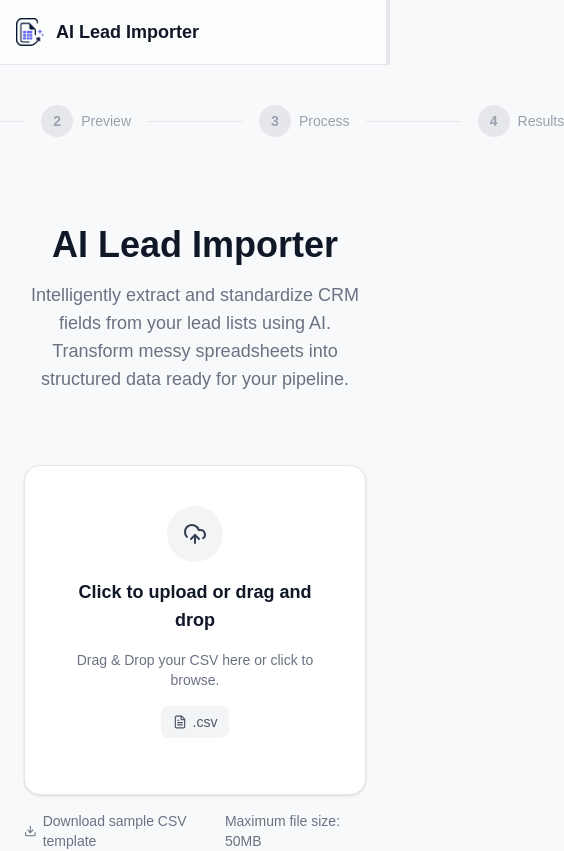
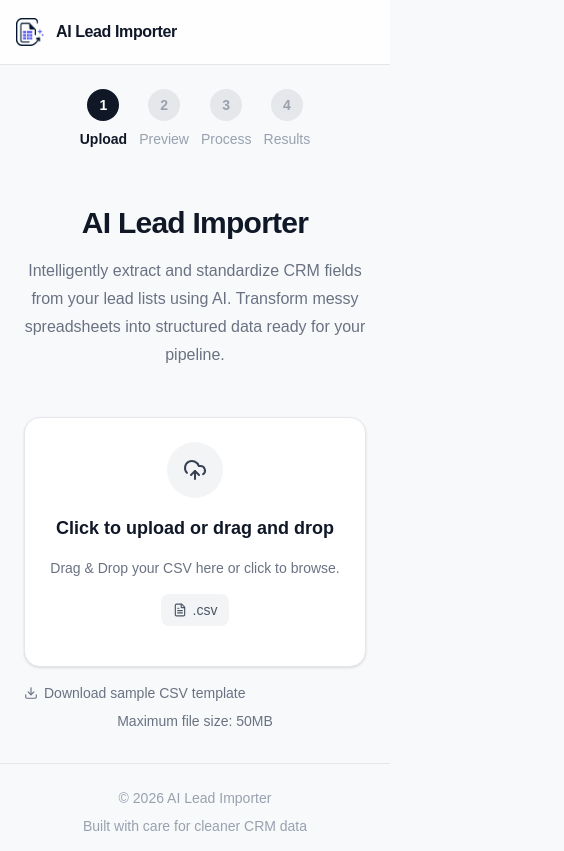
Before and after one commit to Shreyaakatiyar/AI_Lead_Importer, a Next.js app in the folder frontend/: page / in a window 390 px wide. Shown: the top 851 px of the page, 564 px wide, since content can reach past the window. Built offline with nearby package versions, Linux system fonts and the light colour scheme.

Commit message:
Add Responsiveness

```diff
--- a/frontend/app/globals.css
+++ b/frontend/app/globals.css
@@ -18,4 +18,5 @@ body {
   background: var(--background);
   color: var(--foreground);
   font-family: Arial, Helvetica, sans-serif;
+  overflow-x: hidden;
 }
--- a/frontend/app/page.tsx
+++ b/frontend/app/page.tsx
@@ -103,7 +103,7 @@ export default function Home() {
     <main className="flex min-h-screen w-full flex-col bg-background text-text">
       <Header />
       <Stepper currentStep={currentStep} />
-      <div className="mx-auto flex w-full max-w-7xl flex-1 flex-col px-6 py-12">
+      <div className="mx-auto flex w-full max-w-7xl flex-1 flex-col px-4 py-8 sm:px-6 sm:py-12 lg:px-8">
         <ResultStats
           processedRows={stats.processedRows}
           importedRows={stats.importedRows}
@@ -123,7 +123,7 @@ export default function Home() {
     <main className="min-h-screen bg-background text-text flex flex-col">
       <Header />
       <Stepper currentStep={currentStep} />
-      <div className="flex flex-1 flex-col items-center justify-center gap-8 px-6 py-12">
+      <div className="flex flex-1 flex-col items-center justify-center gap-6 px-4 py-8 sm:gap-8 sm:px-6 sm:py-12 lg:px-8">
         {previewRows.length > 0 ? (
           <PreviewTable
           rows={previewRows}
--- a/frontend/components/Header/Header.tsx
+++ b/frontend/components/Header/Header.tsx
@@ -2,16 +2,13 @@ import Logo from '@/public/Logo.png'
 import Image from 'next/image'
 
 export default function Header() {
-
   return (
-    <header className="w-full border-b border-gray-200 bg-white/60 backdrop-blur border-r-4">
-      <div className="mx-auto flex h-16 max-w-7xl items-center px-4 gap-3">
-        <Image
-          src={Logo}
-          alt="Picture of the author"
-          className='h-7 w-7'
-        />
-        <span className="text-lg font-extrabold text-gray-900">AI Lead Importer</span>
+    <header className="w-full border-b border-gray-200 bg-white/80 backdrop-blur">
+      <div className="mx-auto flex h-16 max-w-7xl items-center gap-3 px-4 sm:px-6 lg:px-8">
+        <Image src={Logo} alt="AI Lead Importer logo" className="h-7 w-7 shrink-0" />
+        <span className="text-base font-extrabold tracking-tight text-gray-900 sm:text-lg">
+          AI Lead Importer
+        </span>
       </div>
     </header>
   );
--- a/frontend/components/Hero/Hero.tsx
+++ b/frontend/components/Hero/Hero.tsx
@@ -1,8 +1,10 @@
 export default function Hero() {
   return (
-    <div className="mx-auto max-w-2xl text-center">
-      <h1 className="text-4xl font-bold text-gray-900">AI Lead Importer</h1>
-      <p className="mt-4 text-lg text-gray-500">
+    <div className="mx-auto max-w-2xl px-2 text-center sm:px-0">
+      <h1 className="text-3xl font-bold tracking-tight text-gray-900 sm:text-4xl lg:text-5xl">
+        AI Lead Importer
+      </h1>
+      <p className="mx-auto mt-4 max-w-xl text-base leading-7 text-gray-500 sm:text-lg">
         Intelligently extract and standardize CRM fields from your lead lists using AI.
         Transform messy spreadsheets into structured data ready for your pipeline.
       </p>
--- a/frontend/components/ResultStats/ResultStats.tsx
+++ b/frontend/components/ResultStats/ResultStats.tsx
@@ -23,7 +23,7 @@ export default function ResultStats({
   return (
     <div className="w-full">
       {/* Success banner */}
-      <div className="flex flex-col gap-4 rounded-2xl border border-gray-200 bg-white p-6 sm:flex-row sm:items-center sm:justify-between">
+      <div className="flex flex-col gap-4 rounded-2xl border border-gray-200 bg-white p-4 sm:p-6 sm:flex-row sm:items-center sm:justify-between">
         <div className="flex items-center gap-4">
           <div className="flex h-10 w-10 shrink-0 items-center justify-center rounded-full bg-green-50">
             <CheckCircle2 size={20} className="text-green-600" />
@@ -39,7 +39,7 @@ export default function ResultStats({
         <div className="flex items-center gap-3">
           <button
             onClick={onFinishImport}
-            className="rounded-lg bg-gray-900 px-4 py-2 text-sm font-medium text-white hover:bg-gray-800 cursor-pointer"
+            className="w-full rounded-lg bg-gray-900 px-4 py-2 text-sm font-medium text-white transition hover:bg-gray-800 sm:w-auto"
           >
             Finish Import
           </button>
@@ -47,7 +47,7 @@ export default function ResultStats({
       </div>
 
       {/* Stat cards */}
-      <div className="mt-6 grid w-full grid-cols-1 gap-4 sm:grid-cols-2 lg:grid-cols-4">
+      <div className="mt-6 grid w-full grid-cols-1 gap-4 sm:grid-cols-2 xl:grid-cols-4">
         <div className="rounded-xl border border-gray-200 bg-white p-5">
           <h3 className="text-sm text-gray-500">Processed Rows</h3>
           <p className="mt-2 text-2xl font-bold text-gray-900">{processedRows.toLocaleString()}</p>
--- a/frontend/components/ResultTable/ResultTable.tsx
+++ b/frontend/components/ResultTable/ResultTable.tsx
@@ -90,7 +90,7 @@ export default function ResultTable({ records }: ResultTableProps) {
 
   return (
     <section className="mt-6 w-full min-w-0 rounded-2xl border border-gray-200 bg-white shadow-sm">
-      <div className="flex flex-col gap-3 border-b border-gray-100 p-4 sm:flex-row sm:items-center sm:justify-between">
+      <div className="flex flex-col gap-3 border-b border-gray-100 p-3 sm:p-4 sm:flex-row sm:items-center sm:justify-between">
         <div className="relative w-full sm:max-w-xs">
           <Search size={16} className="absolute left-3 top-1/2 -translate-y-1/2 text-gray-400" />
           <input
@@ -106,7 +106,7 @@ export default function ResultTable({ records }: ResultTableProps) {
       </div>
 
       <div className="overflow-x-auto scrollbar-thin [&::-webkit-scrollbar]:h-2 [&::-webkit-scrollbar-thumb]:rounded-full [&::-webkit-scrollbar-thumb]:bg-gray-300">
-        <table className="min-w-max border-collapse">
+        <table className="min-w-[760px] w-full border-collapse">
           <thead>
             <tr className="border-b border-gray-100">
               {columns.map((column) => (
@@ -196,7 +196,7 @@ export default function ResultTable({ records }: ResultTableProps) {
         </table>
       </div>
 
-      <div className="flex flex-col items-center justify-between gap-3 border-t border-gray-100 p-4 text-sm text-gray-500 sm:flex-row">
+      <div className="flex flex-col items-center justify-between gap-3 border-t border-gray-100 p-3 text-sm text-gray-500 sm:flex-row sm:p-4">
         <span>
           Showing {(currentPage - 1) * PAGE_SIZE + 1} to{" "}
           {Math.min(currentPage * PAGE_SIZE, filtered.length)} of {filtered.length.toLocaleString()} results
--- a/frontend/components/Stepper/Stepper.tsx
+++ b/frontend/components/Stepper/Stepper.tsx
@@ -19,7 +19,7 @@ export default function Stepper({ currentStep }: StepperProps) {
   const currentIndex = steps.findIndex((s) => s.key === currentStep);
 
   return (
-    <div className="flex items-center justify-center py-10">
+    <div className="flex flex-wrap items-center justify-center gap-3 px-4 py-6 sm:gap-0 sm:px-6 sm:py-10">
       {steps.map((step, index) => {
         const isCompleted = index < currentIndex;
         const isActive = index === currentIndex;
@@ -27,8 +27,7 @@ export default function Stepper({ currentStep }: StepperProps) {
 
         return (
           <div key={step.key} className="flex items-center">
-            {/* Circle + label */}
-            <div className="flex items-center gap-2">
+            <div className="flex flex-col items-center gap-2 sm:flex-row">
               <div
                 className={`flex h-8 w-8 items-center justify-center rounded-full text-sm font-semibold transition-colors ${
                   isCompleted
@@ -53,10 +52,9 @@ export default function Stepper({ currentStep }: StepperProps) {
               </span>
             </div>
 
-            {/* Connector line */}
             {!isLast && (
               <div
-                className={`mx-4 h-px w-24 ${
+                className={`mx-2 hidden h-px w-12 sm:mx-4 sm:block sm:w-20 ${
                   isCompleted ? "bg-gray-900" : "bg-gray-200"
                 }`}
               />
--- a/frontend/components/UploadBox/UploadBox.tsx
+++ b/frontend/components/UploadBox/UploadBox.tsx
@@ -57,13 +57,13 @@ export default function UploadBox({ onFileSelect }: UploadBoxProps) {
   };
 
   return (
-    <div className="mt-10 w-full max-w-3xl">
+    <div className="mt-6 w-full max-w-3xl px-2 sm:mt-10 sm:px-0">
       <section
         onDragOver={handleDragOver}
         onDragLeave={handleDragLeave}
         onDrop={handleDrop}
         onClick={() => inputRef.current?.click()}
-        className={`cursor-pointer rounded-2xl border p-10 text-center shadow-sm transition-all duration-200
+        className={`cursor-pointer rounded-2xl border p-6 text-center shadow-sm transition-all duration-200 sm:p-8 lg:p-10
         ${
           isDragging
             ? "border-blue-400 bg-blue-50"
@@ -97,7 +97,7 @@ export default function UploadBox({ onFileSelect }: UploadBoxProps) {
         </div>
       </section>
 
-      <div className="mt-4 flex items-center justify-between text-sm text-gray-500">
+      <div className="mt-4 flex flex-col gap-2 text-sm text-gray-500 sm:flex-row sm:items-center sm:justify-between">
         <a
           onClick={(e) => e.stopPropagation()}
           className="flex items-center gap-1.5 hover:text-gray-700"
@@ -106,7 +106,7 @@ export default function UploadBox({ onFileSelect }: UploadBoxProps) {
         >
           <Download size={14} /> Download sample CSV template
         </a>
-        <span>Maximum file size: 50MB</span>
+        <span className="text-center sm:text-left">Maximum file size: 50MB</span>
       </div>
     </div>
   );
```
